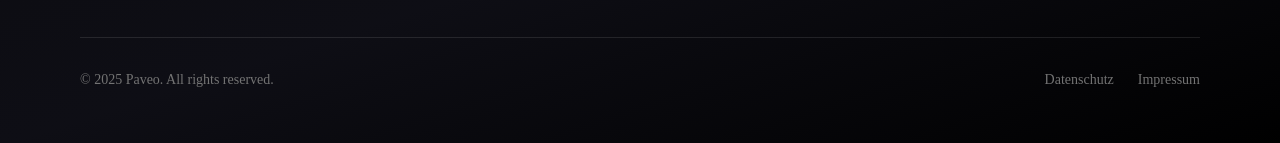
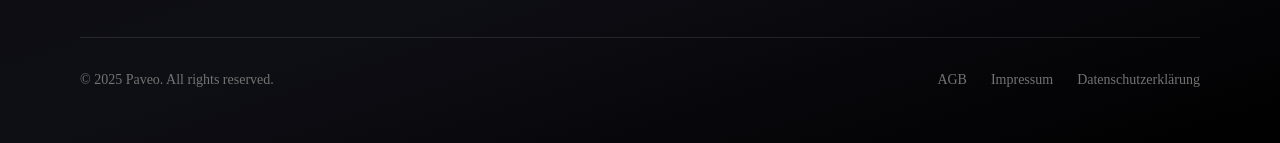
Before and after one commit to cyclebittt/pavewebyyyy, a Next.js app: page / in a window 1280 px wide. Shown: the part 2342-2485 px from the top of the page. Built offline with nearby package versions, Linux system fonts and the light colour scheme; a web font is replaced by a local one.

Commit message:
Update Footer.jsx

```diff
--- a/components/layout/Footer.jsx
+++ b/components/layout/Footer.jsx
@@ -56,8 +56,9 @@ export default function Footer() {
         <div className="mt-12 pt-8 border-t border-white/10 flex flex-col md:flex-row justify-between items-center gap-4 text-sm text-neutral-500">
           <p>© {new Date().getFullYear()} Paveo. All rights reserved.</p>
           <div className="flex gap-6">
-            <Link href="/privacy" className="hover:text-neutral-300">Datenschutz</Link>
+            <Link href="/agb" className="hover:text-neutral-300">AGB</Link>
             <Link href="/impressum" className="hover:text-neutral-300">Impressum</Link>
+            <Link href="/datenschutz" className="hover:text-neutral-300">Datenschutzerklärung</Link>
           </div>
         </div>
       </div>
```
